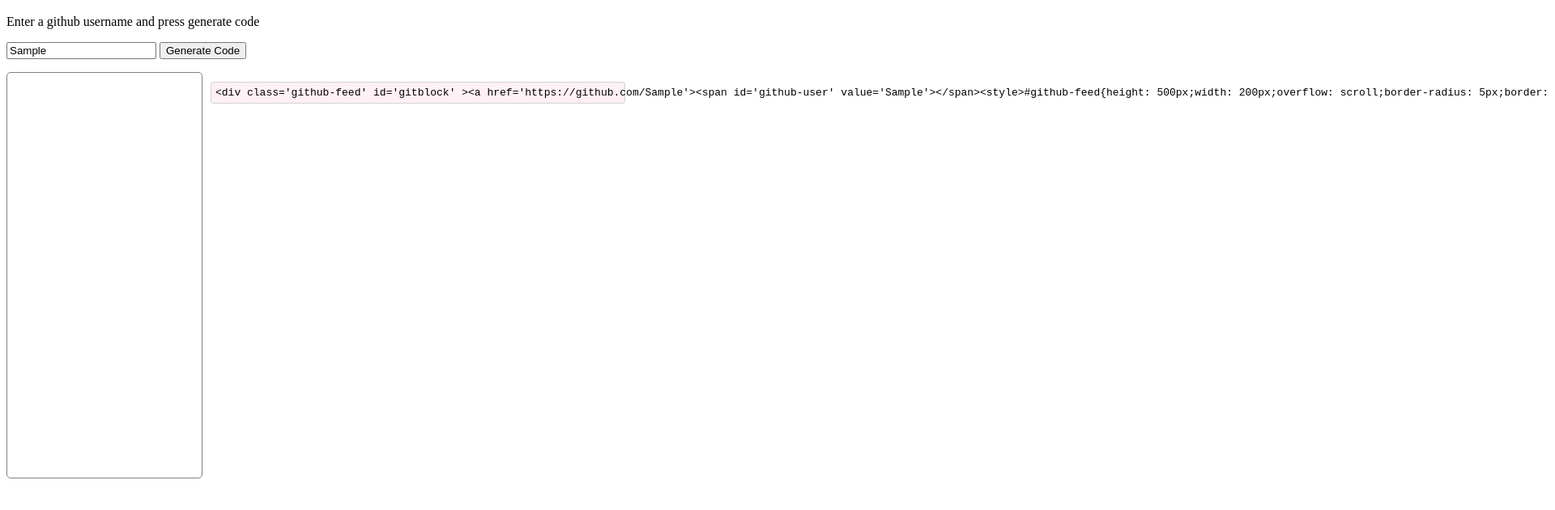
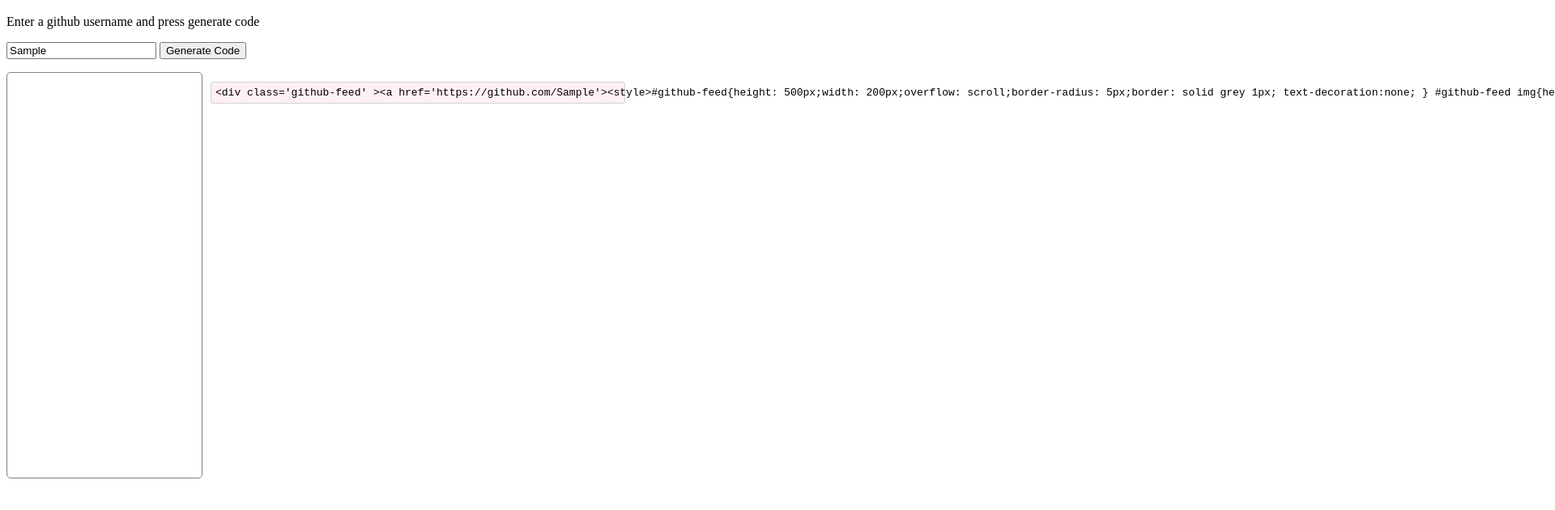
Before and after one commit to BenRuns/githubfeed, a plain HTML site: page index.html in a window 1280 px wide. Both pictures are taken after typing "Sample" into the empty fields and a click on the button "Generate Code". Shown: the part 48-678 px from the top of the page at 81% size, 1920 px wide, since content can reach past the window. Drawn offline with nearby package versions, Linux system fonts and the light colour scheme; no server answers.

Commit message:
more deletion

```diff
--- a/index.html
+++ b/index.html
@@ -40,43 +40,31 @@
 	<body>
 
 		<h1> Ben's Githubfeed Generator</h1>
+		<p> Enter a github username and press generate code </p>
+		<section>
+			<input type='text' id="github-user" placeholder="Enter github user name">
+			<button id="github_code_create">Generate Code</button>
+		</section>
+		<div class="github-feed" id="gitblock" >
+      <!--   widget gets put here -->
+        </div>
 
-				<p> Enter a github username and press generate code </p>
-
-
-				 <input type='text' id="github-user" placeholder="Enter Github user name" ></input>
-
-
-				<button id="github_code_create">Generate Code</button>
-
-
-
-				<div class="github-feed" id="gitblock" >
-
-
-
-                </div>
         <div>
          	<pre>
-	             	  <code id='code_for_git_hub'	>
+         	  <code id='code_for_git_hub'>
+         	  <!-- code is here -->
          	  </code>
          	</pre>
         </div>
-
-
           <script type="text/javascript">
           	$("#github_code_create").click( function(){
-					var user = $('#github-user').val();
-
-
-					var output = "<div class='github-feed' id='gitblock' ><a href='https:\/\/github.com\/"+ user + "'><span id='github-user' value='"+ user + "'><\/span><style>#github-feed{height: 500px;width: 200px;overflow: scroll;border-radius: 5px;border: solid grey 1px; text-decoration:none; } #github-feed img{height: 17px; margin-top: 10px; } .github-feed a{ text-decoration:none; } <\/style> <ul id='github-feed' > <\/ul> <\/a><\/div><script src='http:\/\/ajax.googleapis.com\/ajax\/libs\/jquery\/1.11.1\/jquery.min.js'><\/script> <script type='text\/javascript'> var githubapitarget = 'https:\/\/api.github.com\/users\/" +  user + "\/events\/public'; $.getJSON(githubapitarget, function(data){$.each(data, function(index, element) {$('#github-feed').append($('<li> <img src=' + element.actor.avatar_url +'\/><b> User: <\/b>' + element.actor.login + '<\/li><li><b> Event type: <\/b> ' + element.type  + '<\/li> <li><b> commits: <\/b>' + '<\/li>' + '<li><b> Created: <\/b> ' + element.created_at + '<\/li>')); }); } );<\/script>";
+			var user = $('#github-user').val().trim();
+			var output = "<div class='github-feed' ><a href='https:\/\/github.com\/"+ user + "'><style>#github-feed{height: 500px;width: 200px;overflow: scroll;border-radius: 5px;border: solid grey 1px; text-decoration:none; } #github-feed img{height: 17px; margin-top: 10px; } .github-feed a{ text-decoration:none; } <\/style> <ul id='github-feed' > <\/ul> <\/a><\/div><script src='http:\/\/ajax.googleapis.com\/ajax\/libs\/jquery\/1.11.1\/jquery.min.js'><\/script> <script type='text\/javascript'> var githubapitarget = 'https:\/\/api.github.com\/users\/" +  user + "\/events\/public'; $.getJSON(githubapitarget, function(data){$.each(data, function(index, element) {$('#github-feed').append($('<li> <img src=' + element.actor.avatar_url +'\/><b> User: <\/b>' + element.actor.login + '<\/li><li><b> Event type: <\/b> ' + element.type  + '<\/li> <li><b> commits: <\/b>' + '<\/li>' + '<li><b> Created: <\/b> ' + element.created_at + '<\/li>')); }); } );<\/script>";
 
 			$('#code_for_git_hub').text(output);
 			$('#gitblock').html(output)
 
 			});
-
-
           </script>
     </body>
 </html>
```
Lines whose indentation alone changed are shown as unchanged.
